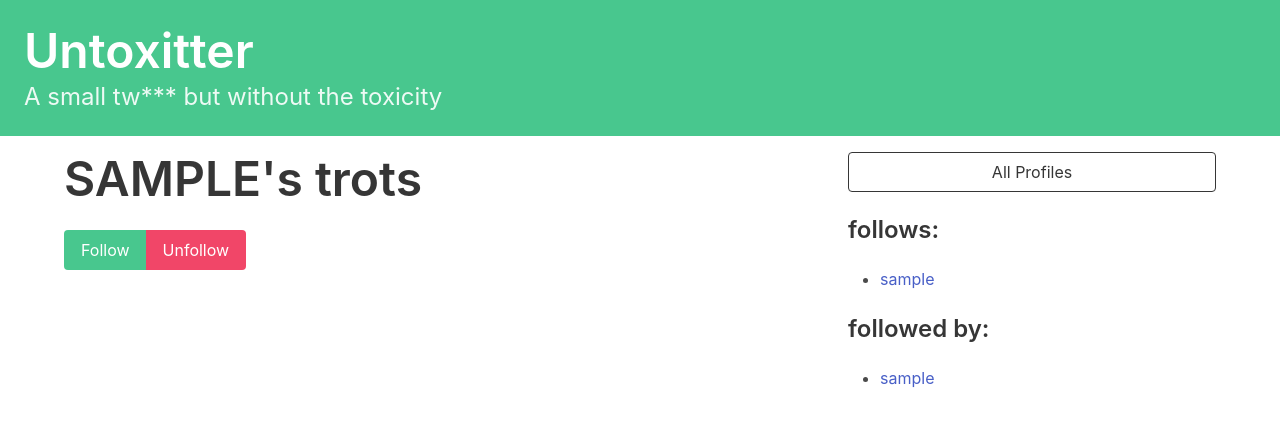
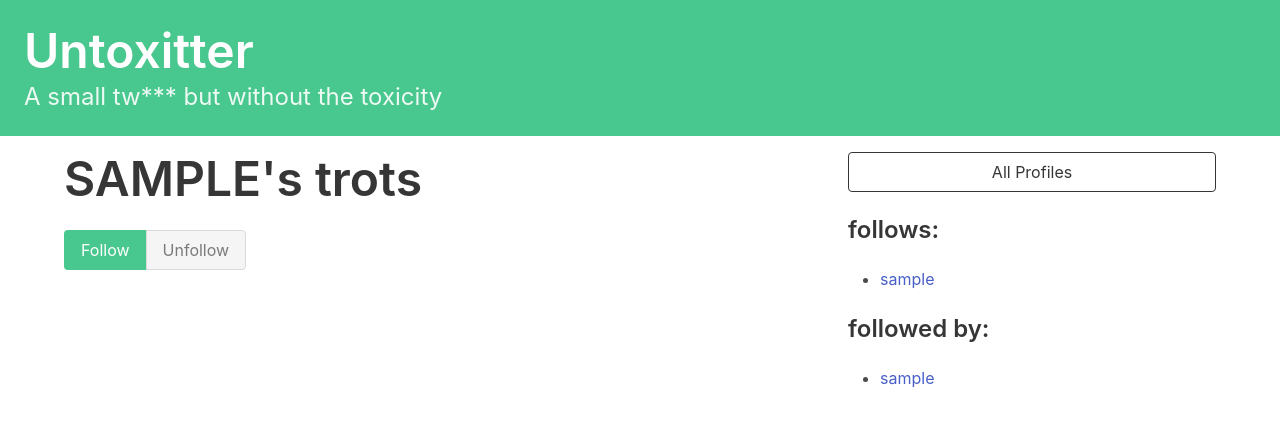
Before and after one commit to Weapon-X6/untoxitter, a Django app: page /profile/1 in a window 1280 px wide. Shown: the top 427 px of the page. Run offline with Django 4.2, Linux system fonts and the light colour scheme; tables that the repository leaves empty hold one stand-in row (values such as "Sample post").

Commit message:
Add form for follow/unfollow

```diff
--- a/trots/templates/trots/profile.html
+++ b/trots/templates/trots/profile.html
@@ -7,15 +7,18 @@
                 {{ profile.user.username|upper }}'s trots
             </h1>
         </div>
-        <div class="buttons has-addons">
+        <form method="post">
+            {% csrf_token %}
+            <div class="buttons has-addons">
             {% if profile in user.profile.follows.all %}
                 <button class="button is-success is-static">Follow</button>
-                <button class="button is-danger">Unfollow</button>
+                <button class="button is-danger" name="follow" value="unfollow">Unfollow</button>
             {% else %}
-                <button class="button is-success">Follow</button>
-                <button class="button is-danger">Unfollow</button>
-             {% endif %}
-        </div>
+                <button class="button is-success" name="follow" value="follow">Follow</button>
+                <button class="button is-danger is-static">Unfollow</button>
+            {% endif %}
+            </div>
+        </form>
     </div>
 
     <div class="column is-one-third">
--- a/trots/views.py
+++ b/trots/views.py
@@ -13,4 +13,15 @@ def profile_list(request):
 
 def profile(request, pk):
     profile = Profile.objects.get(pk=pk)
+
+    if request.method == "POST":
+        current_user_profile = request.user.profile
+        data = request.POST
+        action = data.get("follow")
+        if action == "follow":
+            current_user_profile.follows.add(profile)
+        elif action == "unfollow":
+            current_user_profile.follows.remove(profile)
+        current_user_profile.save()
+
     return render(request, "trots/profile.html", {"profile": profile})
```
